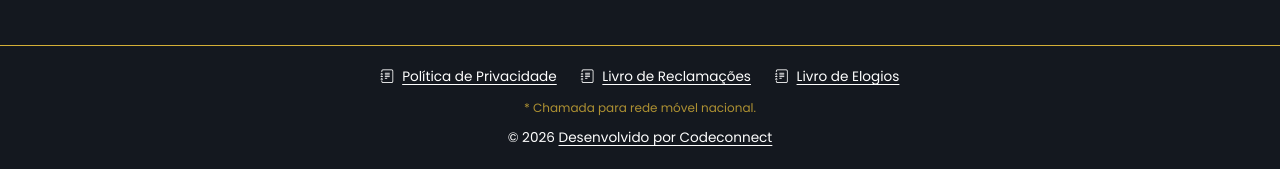
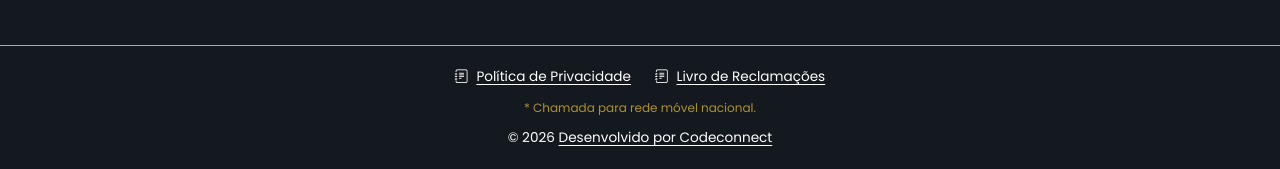
Before and after one commit to PedroMoraisCosta/sublimetrips, a plain HTML site: page index.html in a window 1280 px wide. Shown: the part 5416-5585 px from the top of the page. Drawn offline with nearby package versions, Linux system fonts and the light colour scheme.

Commit message:
remover livro de elogios

```diff
--- a/index.html
+++ b/index.html
@@ -632,13 +632,6 @@
 							><i class="bi bi-journal-text"></i>
 							<span data-i18n="footer.complaints">Livro de Reclamações</span></a
 						>
-						<a
-							href="https://livrodeelogios.com/"
-							target="_blank"
-							rel="noopener"
-							><i class="bi bi-journal-text"></i>
-							<span data-i18n="footer.praise">Livro de Elogios</span></a
-						>
 					</nav>
 					<p class="footer__note" data-i18n="footer.callnote">
 						* Chamada para rede móvel nacional.
--- a/lang/en.json
+++ b/lang/en.json
@@ -104,7 +104,6 @@
 	"footer.address": "Address",
 	"footer.privacy": "Privacy Policy",
 	"footer.complaints": "Complaints Book",
-	"footer.praise": "Praise Book",
 	"footer.rights": "Developed by Codeconnect",
 
 	"privacy.meta.title": "Privacy Policy | Sublime Trips",
--- a/lang/es.json
+++ b/lang/es.json
@@ -104,7 +104,6 @@
   "footer.address": "Dirección",
   "footer.privacy": "Política de privacidad",
   "footer.complaints": "Libro de reclamaciones",
-  "footer.praise": "Libro de elogios",
   "footer.rights": "Desarrollado por Codeconnect",
 
   "privacy.meta.title": "Política de privacidad | Sublime Trips",
--- a/lang/fr.json
+++ b/lang/fr.json
@@ -104,7 +104,6 @@
 	"footer.address": "Adresse",
 	"footer.privacy": "Politique de confidentialité",
 	"footer.complaints": "Livre de réclamations",
-	"footer.praise": "Livre d'éloges",
 	"footer.rights": "Développé par Codeconnect",
 
 	"privacy.meta.title": "Politique de confidentialité | Sublime Trips",
--- a/lang/pt.json
+++ b/lang/pt.json
@@ -104,7 +104,6 @@
 	"footer.address": "Morada",
 	"footer.privacy": "Política de Privacidade",
 	"footer.complaints": "Livro de Reclamações",
-	"footer.praise": "Livro de Elogios",
 	"footer.rights": "Desenvolvido por Codeconnect",
 
 	"privacy.meta.title": "Política de Privacidade | Sublime Trips",
```
